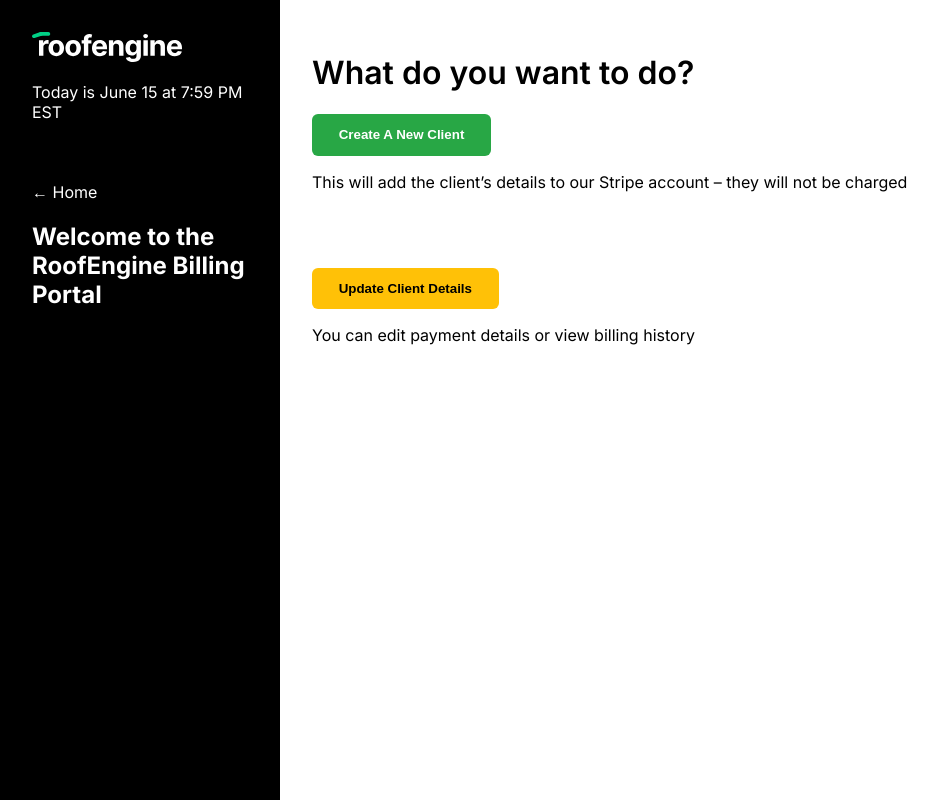
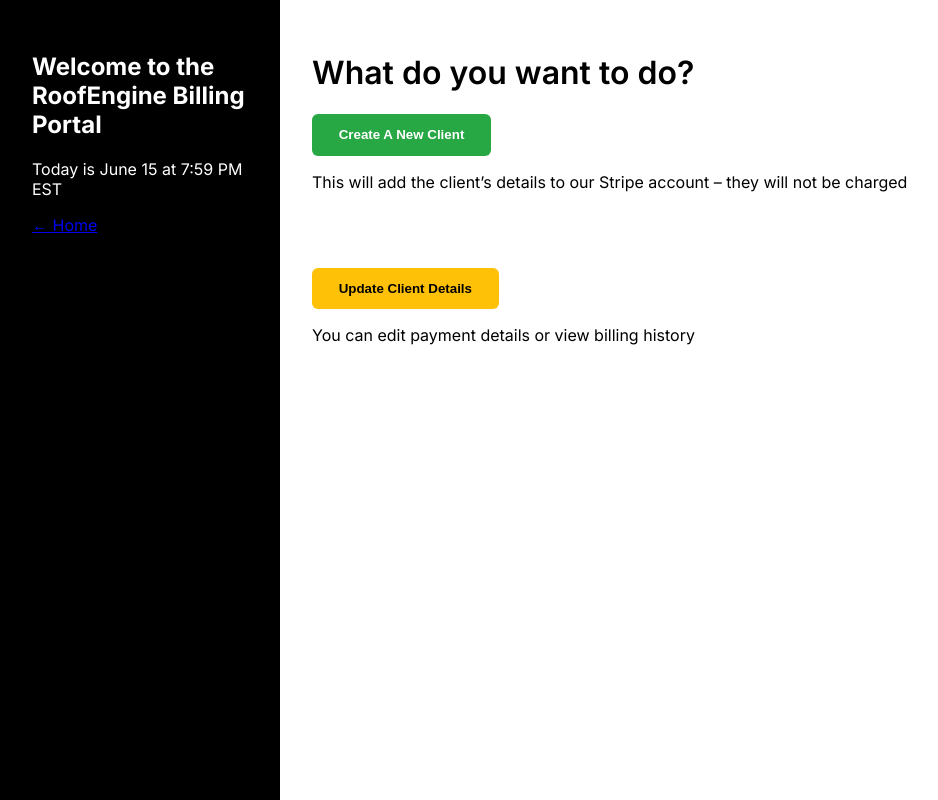
Before and after one commit to alex-roofengine/stripe-netlify-portal, a website: page public/index.html in a window 1280 px wide. Shown: the whole page, without its empty margins (0-938 px from the left). Drawn offline with Linux system fonts and the light colour scheme.

Commit message:
Update index.html

```diff
--- a/public/index.html
+++ b/public/index.html
@@ -17,11 +17,10 @@
   </style>
 </head>
 <body>
-  <div class="sidebar">
-    <img src="assets/logo.svg" width="150" alt="RoofEngine" />
+   <div class="sidebar">
+    <h2>Welcome to the<br/>RoofEngine Billing Portal</h2>
     <p id="timestamp"></p>
-    <a href="index.html" style="color:#fff;text-decoration:none;margin-top:60px;display:block;">← Home</a>
-    <h2>Welcome to the<br/>RoofEngine Billing Portal</h2>
+    <a href="index.html" class="home">← Home</a>
   </div>
   <div class="content">
     <h1>What do you want to do?</h1>
```
